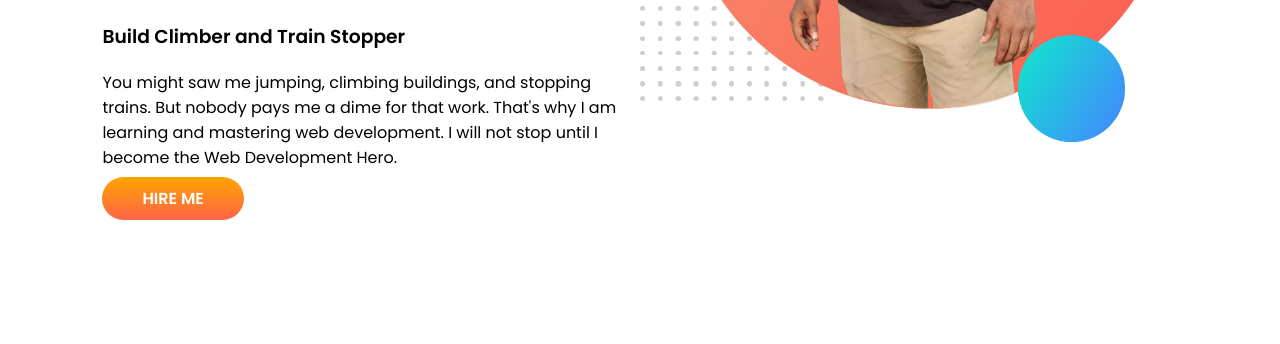
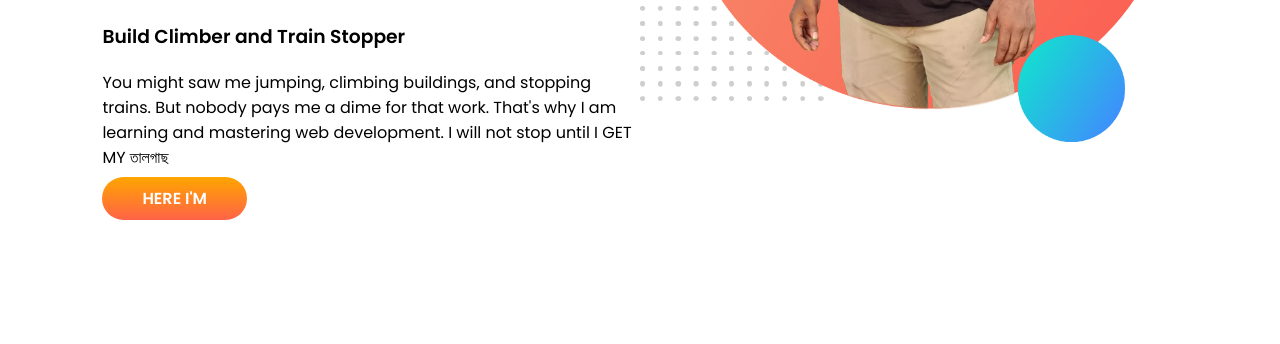
Before and after one commit to raisuliba/hridoy-mojumdar, a plain HTML site: page index.html in a window 1280 px wide. Shown: the part 456-800 px from the top of the page. Drawn offline with Linux system fonts and the light colour scheme.

Commit message:
adjusted

```diff
--- a/index.html
+++ b/index.html
@@ -20,11 +20,9 @@
             <h3>Build Climber and Train Stopper</h3>
             <p>You might saw me jumping, climbing buildings, and stopping trains. But nobody pays me a dime for that
                 work.
-                That's why I am learning and mastering web development. I will not stop until I become the Web
-                Development
-                Hero.
+                That's why I am learning and mastering web development. I will not stop until I GET MY তালগাছ
             </p>
-            <a class="Button" target="_blank" href="https://www.facebook.com/manjur.ahmed.961">HIRE ME</a>
+            <a class="Button" target="_blank" href="https://www.facebook.com/manjur.ahmed.961">HERE I'M</a>
         </div>
         <div class="half-width">
             <img src="images/Background.png" alt="">
```
